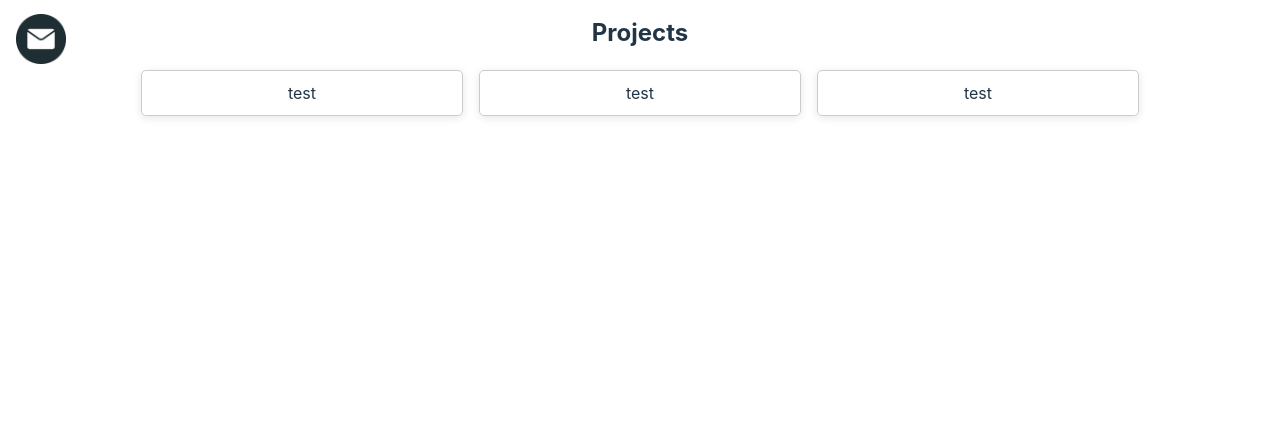
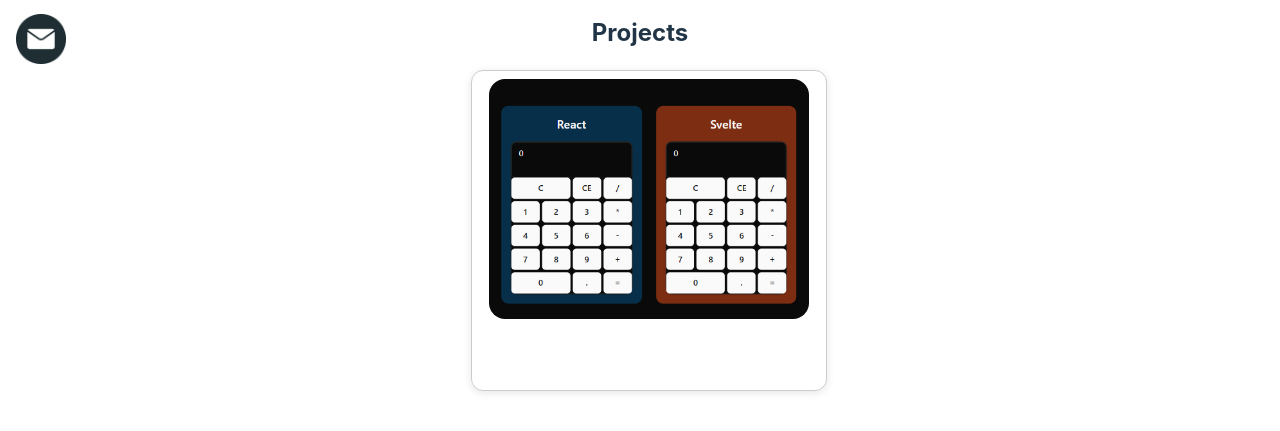
Before and after one commit to Jehrman27/portfolio, a React (Vite) app: page / in a window 1280 px wide. Shown: the part 709-1140 px from the top of the page. Before the commit the page ends 1075 px from the top, so only its background shows below. Built offline with nearby package versions, Linux system fonts and the light colour scheme.

Commit message:
add Pill and ProjectImg components; update Projects layout and styles

```diff
--- a/src/components/Common/Card/Card.module.css
+++ b/src/components/Common/Card/Card.module.css
@@ -1,9 +1,13 @@
 .card {
+  display: flex;
+  flex-direction: column;
+  align-items: center;
   width: 100%;
   min-width: 300px;
+  width: 100%;
   border: 1px solid #ccc;
-  border-radius: 5px;
-  padding: 10px;
+  border-radius: 0.75rem;
+  padding: 0.5rem;
   margin-bottom: 10px;
   box-shadow: 0 2px 8px rgba(0, 0, 0, 0.1);
 }
--- /dev/null
+++ b/src/components/ProjectImg/ProjectImg.module.css
@@ -0,0 +1,12 @@
+.hero {
+  width: 100%;
+  height: auto;
+  margin: 0;
+  padding: 0;
+  border-radius: 1rem;
+  display: block;
+  max-width: 20rem;
+  max-height: 100%;
+  object-fit: cover;
+  object-position: center;
+}
--- /dev/null
+++ b/src/components/ProjectImg/ProjectImg.tsx
@@ -0,0 +1,12 @@
+import styles from "./ProjectImg.module.css";
+
+interface HeroImgProps {
+  src: string;
+  alt: string;
+}
+
+const ProjectImg = (props: HeroImgProps) => {
+  return <img {...props} className={styles.hero} />;
+};
+
+export default ProjectImg;
--- a/src/components/Projects/Projects.module.css
+++ b/src/components/Projects/Projects.module.css
@@ -1,6 +1,18 @@
 .projects {
   display: flex;
-  flex-direction: row;
+  flex-direction: column;
   justify-content: center;
-  gap: 1rem;
+  align-items: center;
+  gap: 2rem;
+  text-decoration: none;
+  font-size: large;
+  color: white;
+  width: 100%;
 }
+
+a,
+a:hover,
+a:visited,
+a:active {
+  color: inherit;
+}
--- a/src/components/Projects/Projects.tsx
+++ b/src/components/Projects/Projects.tsx
@@ -1,12 +1,16 @@
 import Card from "../Common/Card/Card";
+import ProjectImg from "../ProjectImg/ProjectImg";
 import styles from "./Projects.module.css";
 
 export const Projects = () => {
   return (
     <div className={styles.projects}>
-      <Card>test</Card>
-      <Card>test</Card>
-      <Card>test</Card>
+      <a href="https://calculator.ehrmantraut.me">
+        <Card>
+          <ProjectImg src="/images/calc.png" alt="Calculator App" />
+          <p>Mixed Frameworks with Astro</p>
+        </Card>
+      </a>
     </div>
   );
 };
```
Also changed, not shown: src/components/Common/Pill/Pill.tsx (added, +11 -0 lines), public/images/calc.png (added), src/components/Common/Pill/Pill.module.css (added).
